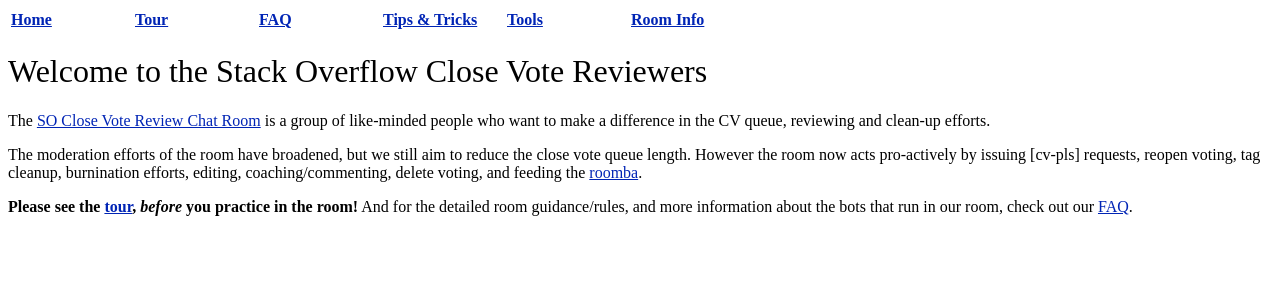
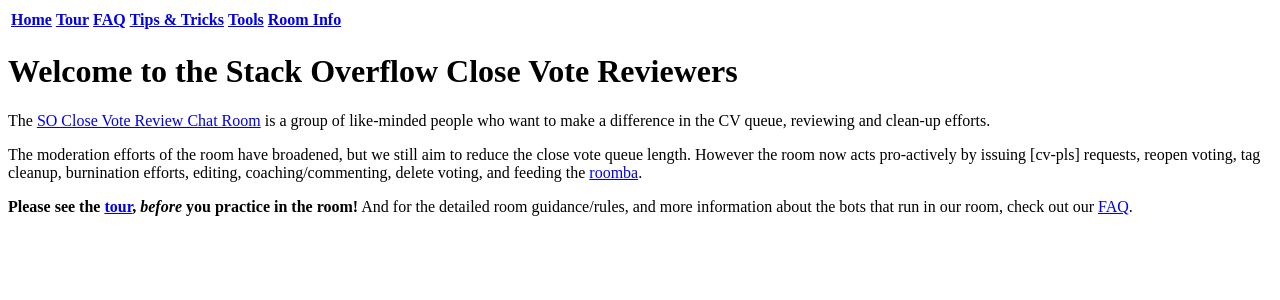
Before and after one commit to SO-Close-Vote-Reviewers/SO-Close-Vote-Reviewers.github.io, a Jekyll site: the page built from index.md, in a window 1280 px wide. Shown: the top 300 px of the page. Built offline with Jekyll 4.4.1, drawn with Linux system fonts in a browser that asks for light colours.

Commit message:
First try at some CSS

```diff
--- a/css/socvr.css
+++ b/css/socvr.css
@@ -1,26 +1,36 @@
-a {
-    color: #0024b5;
+/*h1, h2, h3, h4, h5, h6 {
+  font-weight: 400;
 }
 
-h1, h2, h3, h4, h5, h6, .h1, .h2, .h3, .h4, .h5, .h6 {
-    font-weight: 400;
+.container {
+  width: 80%;
+  margin: 0 auto;
 }
 
-td
-{
-    width: 120px;
+#nav {
+  width: 50%;
+  text-align: center;
+  margin: 0 auto;
 }
 
-table{
-    margin-bottom: 0px;
+#nav ul {
+  text-align: justify;
+  min-width: 500px;
+  padding: 0;
 }
+#nav ul:after {
+  content: '';
+  display: inline-block;
+  width: 100%;
+}
+#nav ul li {
+  display: inline-block;
+}
+#nav ul li a {
+  color: #0024b5;
+  text-decoration: none;
+}*/
 
-div#submenu td
-{
-    border-top: 0px;
+table {
+  table-layout: fixed;
 }
-
-div#submenu
-{
-    margin-bottom: 20px;
-}
```
